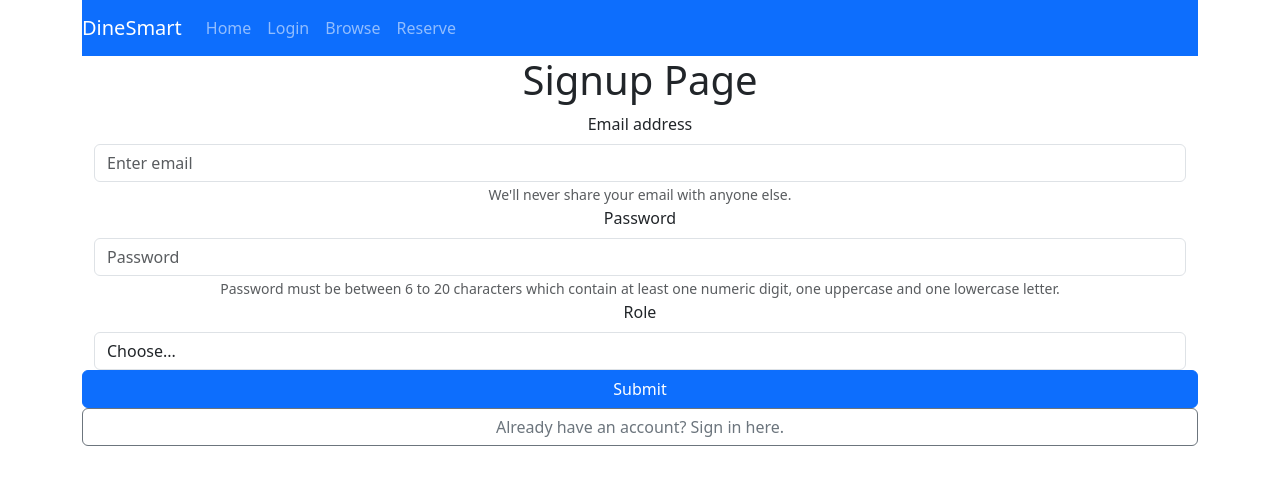
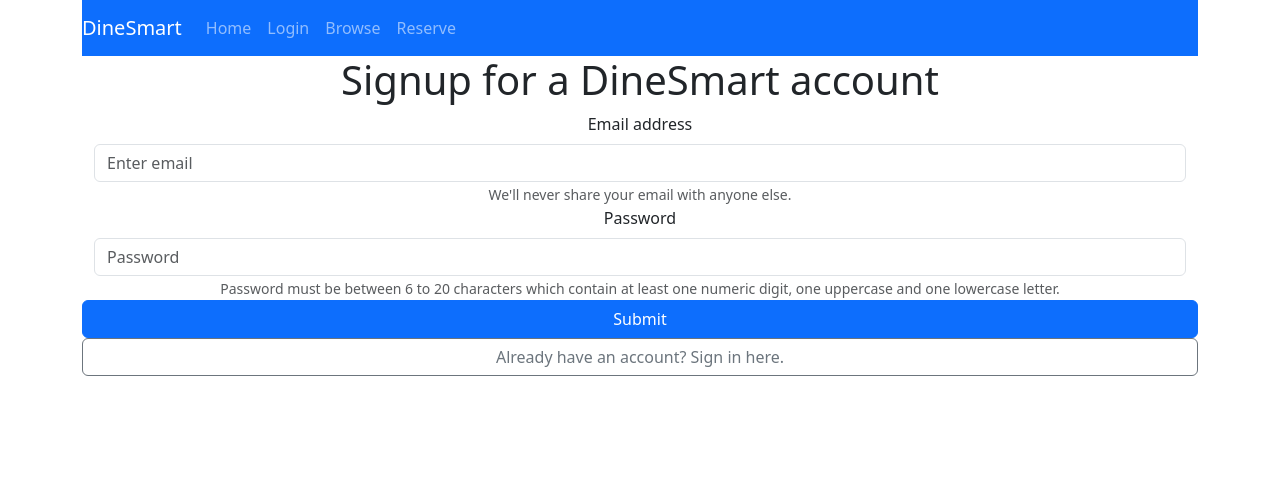
Before and after one commit to cs130-w22/Group-A7, a React (Create React App) app in the folder frontend/: page /#/signup in a window 1280 px wide. Shown: the top 484 px of the page. Built offline with nearby package versions, Linux system fonts and the light colour scheme.

Commit message:
cleaning up pages

```diff
--- a/frontend/src/Pages/LoginPage.js
+++ b/frontend/src/Pages/LoginPage.js
@@ -12,7 +12,7 @@ export default class LoginPage extends Component {
   render() {
     return (
       <Container>
-        <h1>Login Page</h1>
+        <h1>Login to your DineSmart account</h1>
         <Form>
           <Form.Group controlId="formBasicEmail">
             <Form.Label>Email address</Form.Label>
@@ -46,11 +46,6 @@ export default class LoginPage extends Component {
                 Don't have an account? Make one here.
               </Button>
             </Row>
-            <Row>
-              <NavLink to="/" onClick={this.passWordReset}>
-                Request password reset
-              </NavLink>
-            </Row>
           </Col>
         </Form>
       </Container>
--- a/frontend/src/Pages/SignupPage.js
+++ b/frontend/src/Pages/SignupPage.js
@@ -13,7 +13,7 @@ export default class SignupPage extends Component {
   render() {
     return (
       <Container>
-        <h1>Signup Page</h1>
+        <h1>Signup for a DineSmart account</h1>
         <Form>
           <Form.Group controlId="formBasicEmail">
             <Form.Label>Email address</Form.Label>
@@ -40,18 +40,6 @@ export default class SignupPage extends Component {
               one numeric digit, one uppercase and one lowercase letter.
             </Form.Text>
           </Form.Group>
-          <Form.Group controlId="ControlInput1">
-            <Form.Label>Role</Form.Label>
-            <Form.Control
-              as="select"
-              custom
-              onChange={(e) => this.setState({ role: e.target.value })}
-            >
-              <option value="">Choose...</option>
-              <option>mentor</option>
-              <option>mentee</option>
-            </Form.Control>
-          </Form.Group>
           <Col>
             <Row>
               <Button onClick={this.onSubmit}>Submit</Button>
```
